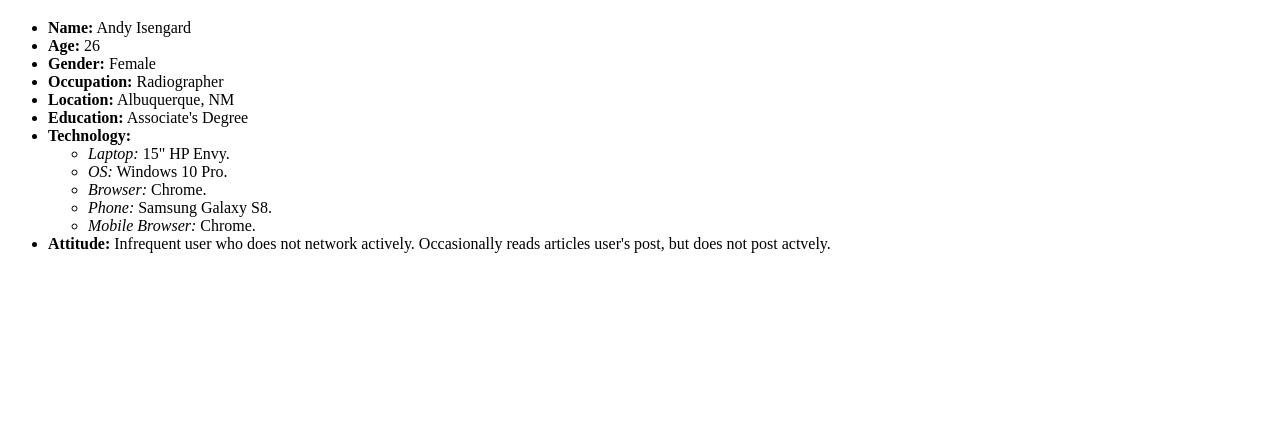
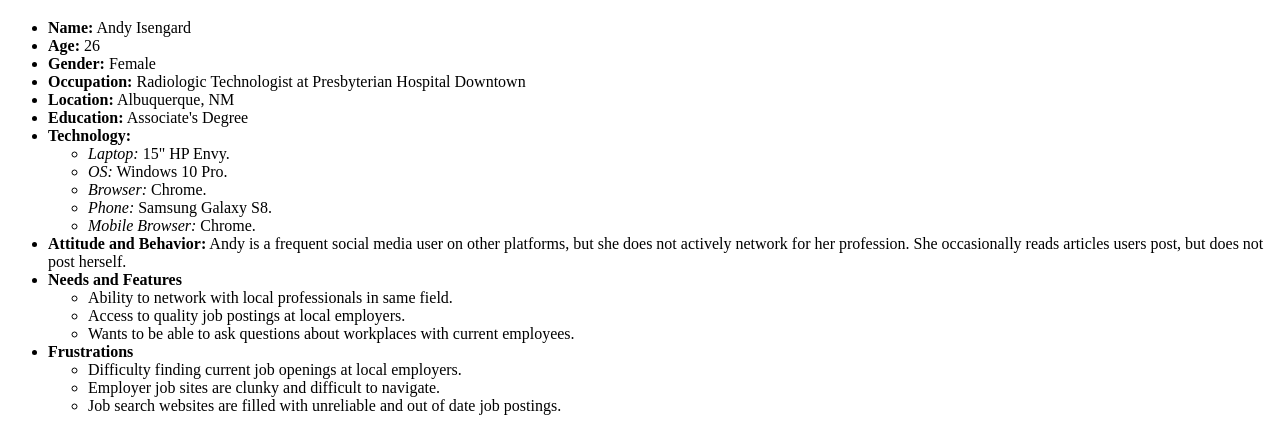
Before and after one commit to WilliamIsengard/data-design, a PHP site: page /andyIsengard.php in a window 1280 px wide. Shown: the part 378-809 px from the top of the page. Before the commit the page ends 631 px from the top, so only its background shows below. Run offline with PHP 8.4, Linux system fonts and the light colour scheme.

Commit message:
Added additions list items and descriptions.

```diff
--- a/epic/andyIsengard.php
+++ b/epic/andyIsengard.php
@@ -12,7 +12,7 @@
 					<li><strong>Name:</strong> Andy Isengard</li>
 					<li><strong>Age:</strong> 26</li>
 					<li><strong>Gender:</strong> Female</li>
-					<li><strong>Occupation:</strong> Radiographer</li>
+					<li><strong>Occupation:</strong> Radiologic Technologist at Presbyterian Hospital Downtown</li>
 					<li><strong>Location:</strong> Albuquerque, NM</li>
 					<li><strong>Education:</strong> Associate's Degree</li>
 					<li><strong>Technology:</strong>
@@ -23,7 +23,19 @@
 							<li><em>Phone:</em> Samsung Galaxy S8. </li>
 							<li><em>Mobile Browser:</em> Chrome.</li>
 						</ul>
-					<li><strong>Attitude:</strong> Infrequent user who does not network actively. Occasionally reads articles user's post, but does not post actvely.</li>
+					<li><strong>Attitude and Behavior:</strong> Andy is a frequent social media user on other platforms, but she does not actively network for her profession. She occasionally reads articles users post, but does not post herself.</li>
+					<li><strong>Needs and Features</strong></li>
+						<ul>
+							<li>Ability to network with local professionals in same field.</li>
+							<li>Access to quality job postings at local employers.</li>
+							<li>Wants to be able to ask questions about workplaces with current employees.</li>
+						</ul>
+					<li><strong>Frustrations</strong></li>
+					<ul>
+						<li>Difficulty finding current job openings at local employers.</li>
+						<li>Employer job sites are clunky and difficult to navigate.</li>
+						<li>Job search websites are filled with unreliable and out of date job postings.</li>
+					</ul>
 				</ul>
 	</body>
 </html>
--- a/epic/index.php
+++ b/epic/index.php
@@ -6,7 +6,7 @@
 	</head>
 	<body>
 		<h1>Data Design Project</h1>
-		<h2><a href="./andyIsengard.php" target="_blank">Andy Isengard Persona</a></h2>
+		<h2><a href="./andyIsengard.php" target="_blank">Persona</a></h2>
 		<h2><a href="./use-case.php"target="_blank">User Story, Use Case, and Interaction Flow</a></h2>
 		<h2><a href="./conceptual-model.php" target="_blank">Conceptual Model</a></h2>
 	</body>
--- a/epic/use-case.php
+++ b/epic/use-case.php
@@ -9,7 +9,7 @@
 			<h2>User Story</h2>
 				<p></p>
 			<h2>Use Case</h2>
-				<p></p>
+				<p>Andy has been at her current employer since graduating six months ago and is frustrated with her unstable and unpredictable schedule and part time hours. She needs to find a new workplace with a stable full-time schedule. Typical job posting sites are difficult to navigate and filled with low quality job postings.</p>
 			<h2>Interaction Flow</h2>
 	</body>
 </html>
```
Also changed, not shown: epic/andyIsengard.jpg (added).
